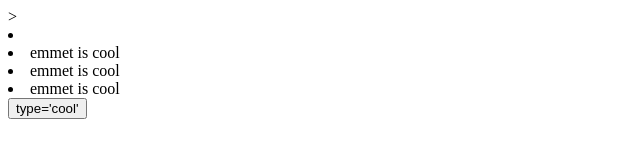
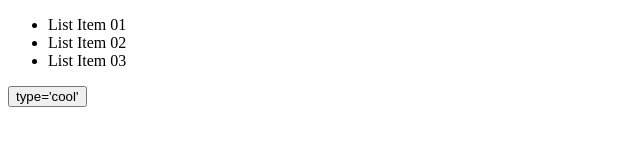
Before and after one commit to luka-danger/easy-javascript-projects, a plain HTML site: page index.html in a window 1280 px wide. Shown: the whole page, without its empty margins (0-640 px from the left). Drawn offline with Linux system fonts and the light colour scheme.

Commit message:
More shortcutsss

```diff
--- a/index.html
+++ b/index.html
@@ -8,13 +8,13 @@
     <a href=""></a>
 </head>
 <body>
-    ><header>
+    <header>
         <nav>
-            <li>
-                <li>emmet is cool</li>
-                <li>emmet is cool</li>
-                <li>emmet is cool</li>
-            </li>
+            <ul>
+                <li class="class-1">List Item 01</li>
+                <li class="class-2">List Item 02</li>
+                <li class="class-3">List Item 03</li>
+            </ul>
         </nav>
     </header>
     <div class="purple"><span class="magenta"></span></div>
```
